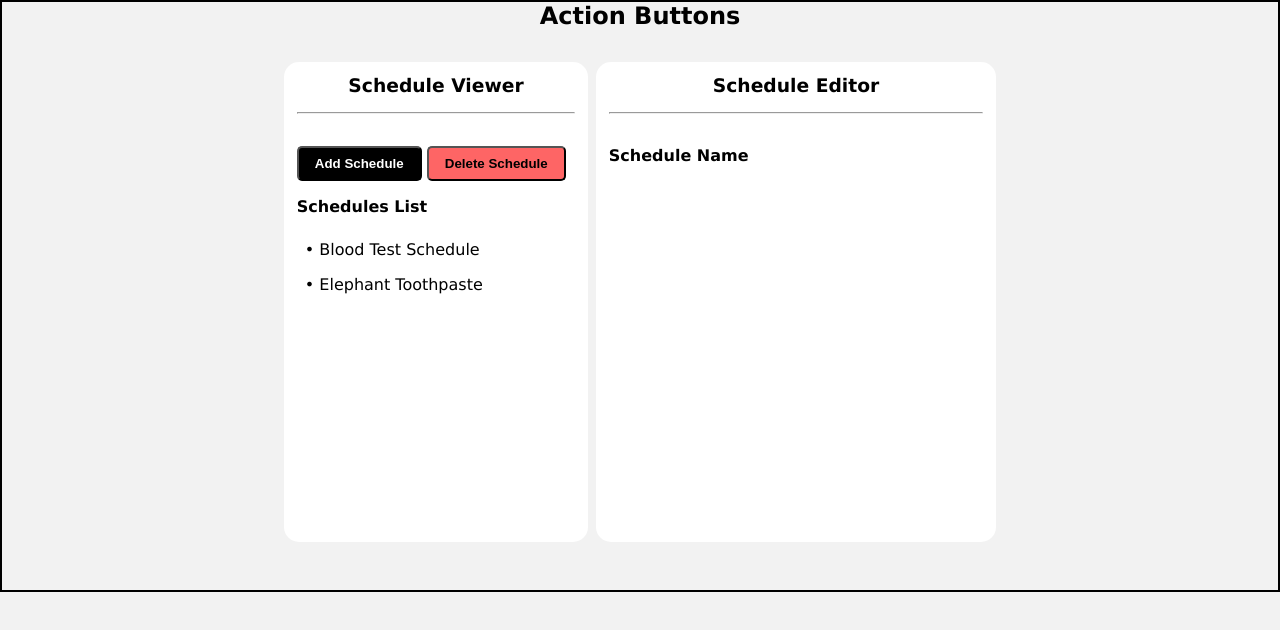
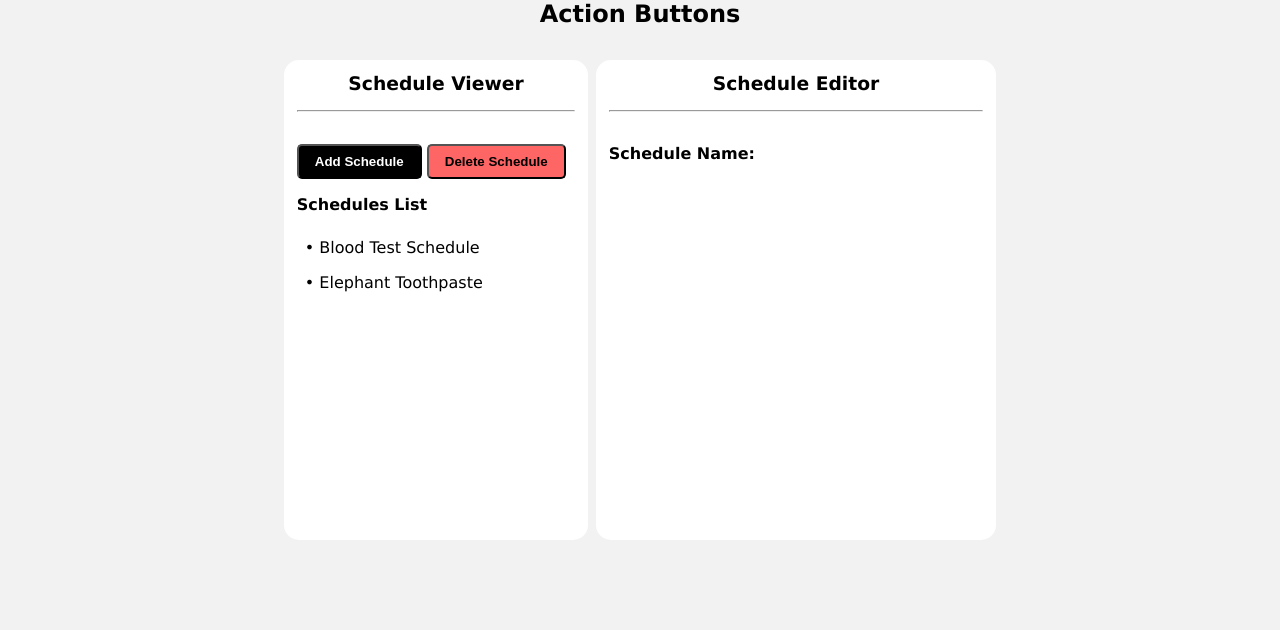
Before and after one commit to Cat4848/scheduler, a website with bundled scripts: page src/index.html in a window 1280 px wide. Built offline with nearby package versions, Linux system fonts and the light colour scheme; files whose address does not match are found by name.

Commit message:
add: editor styles

```diff
--- a/src/index.css
+++ b/src/index.css
@@ -2,6 +2,7 @@
 @import "./styles/modal.css";
 @import "./styles//buttons.css";
 @import "./styles/viewer.css";
+@import "./styles//editor.css";
 
 * {
   box-sizing: border-box;
@@ -26,7 +27,6 @@ a {
   flex-direction: column;
   gap: 2em;
   max-width: 100vw;
-  border: 2px solid black;
 }
 
 .scheduler {
--- a/src/index.html
+++ b/src/index.html
@@ -80,8 +80,10 @@
           <section class="panel editor">
             <h1>Schedule Editor</h1>
             <hr />
-            <h4 class="h5">Schedule Name</h4>
-            <span class="editor-schedule-name"></span>
+            <div class="editor-schedule-name-container">
+              <h4 class="h5">Schedule Name:</h4>
+              <span class="editor-schedule-name"></span>
+            </div>
             <div class="editor-schedule"></div>
           </section>
         </section>
--- /dev/null
+++ b/src/styles/editor.css
@@ -0,0 +1,10 @@
+.editor-schedule-name-container {
+  display: flex;
+  gap: 0.5rem;
+}
+
+.editor-schedule {
+  display: flex;
+  flex-direction: column;
+  gap: 0.3rem;
+}
```
